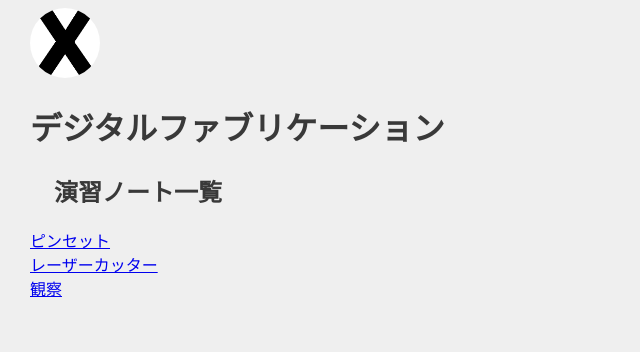
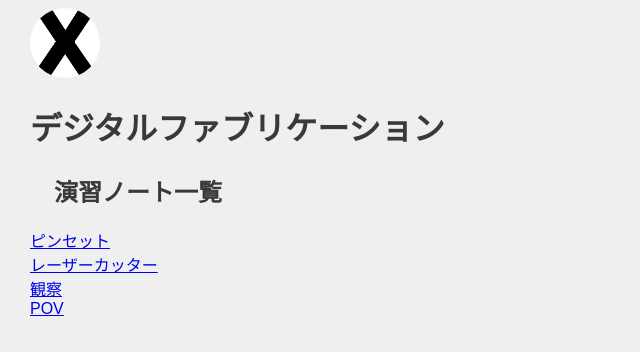
Before and after one commit to umimakoto/xbp, a plain HTML site: page digi_fab/index.html in a window 1280 px wide. Shown: the full height of the page, 0-640 px from the left. Drawn offline with Linux system fonts and the light colour scheme.

Commit message:
POVリンク貼り付け

```diff
--- a/digi_fab/index.html
+++ b/digi_fab/index.html
@@ -14,7 +14,8 @@
     <h2>演習ノート一覧</h2>
     <a href="./design.fab.html">ピンセット</a><br>
     <a href="./cutting.html">レーザーカッター</a><br>
-    <a href="./design for others.html">観察</a>
+    <a href="./design for others.html">観察</a><br>
+    <a href="./POV.html">POV</a><br>
 
 
 
```
